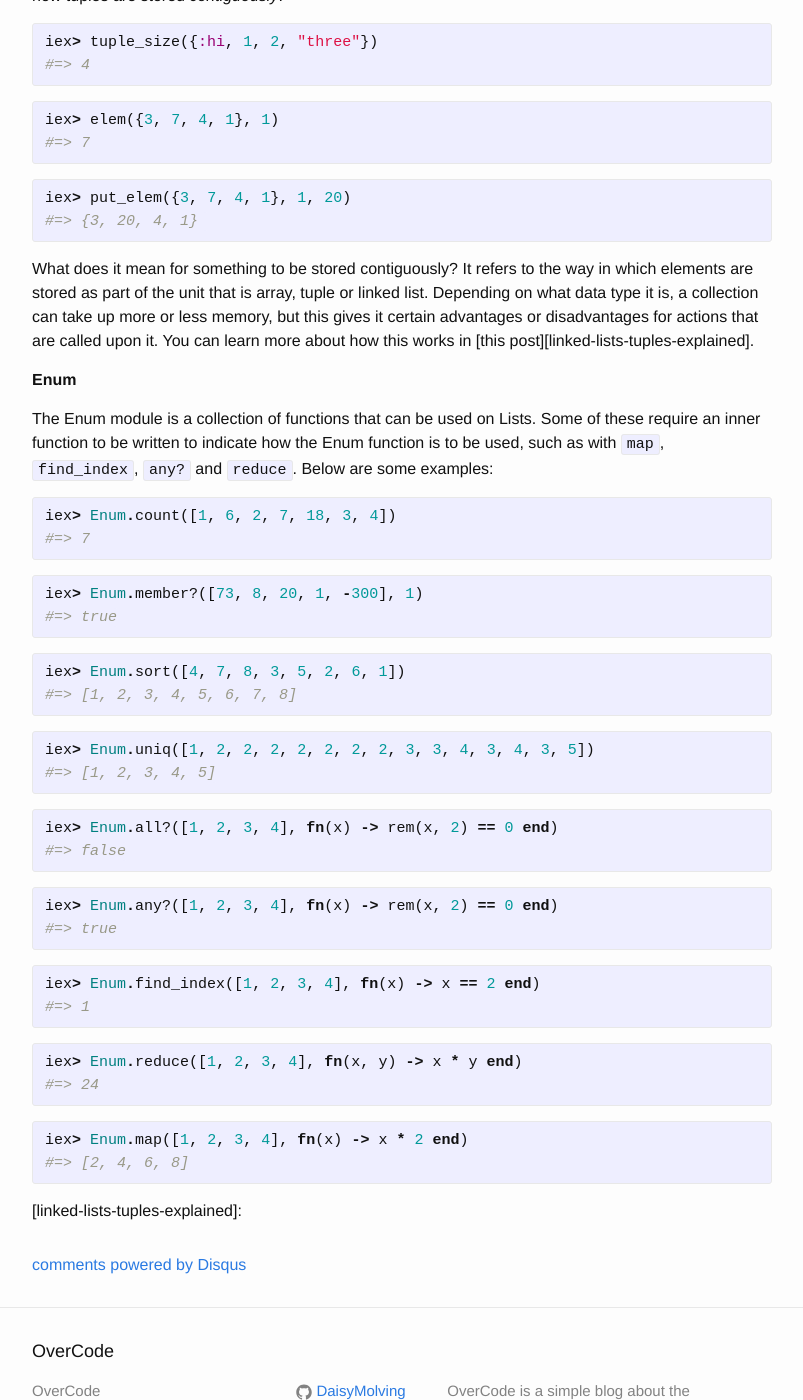
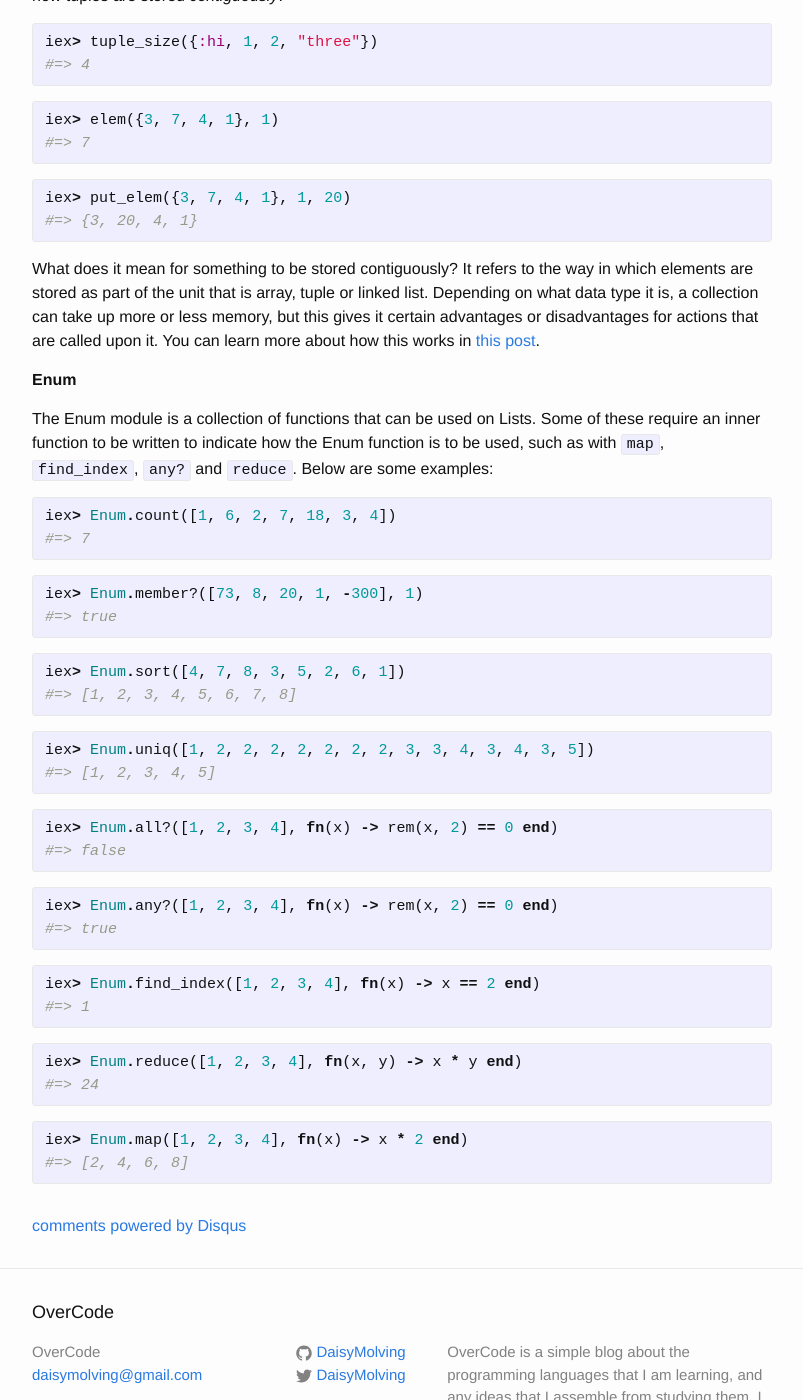
Before and after one commit to DaisyMolving/DaisyMolving.github.io, a Jekyll site: the page built from _posts/2016-07-25-lists-tuples-enum.markdown, in a window 1280 px wide and 1400 px high, scrolled down 2160 px. Shown: the whole window, without its empty margins (238-1041 px from the left). Built offline with Jekyll 4.4.1, drawn with Linux system fonts in a browser that asks for light colours; comment, search, counter and statistics services are not loaded; some of the changed lines change nothing that is shown.

Commit message:
added link to lists-tuples-enum post for further explanation

```diff
--- a/_posts/2016-07-25-lists-tuples-enum.markdown
+++ b/_posts/2016-07-25-lists-tuples-enum.markdown
@@ -169,4 +169,4 @@ iex> Enum.map([1, 2, 3, 4], fn(x) -> x * 2 end)
 #=> [2, 4, 6, 8]
 {% endhighlight %}
 
-[linked-lists-tuples-explained]:
+[linked-lists-tuples-explained]:http://daisymolving.github.io/2016/08/01/linked-list-vs-tuples-and-arrays.html
```
